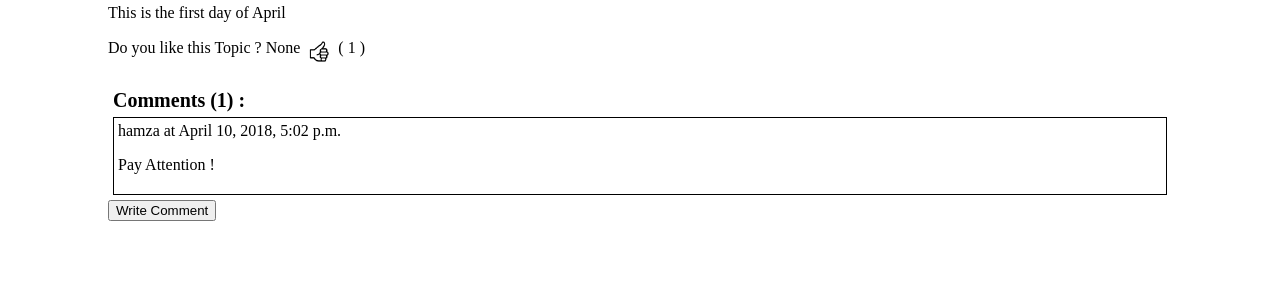
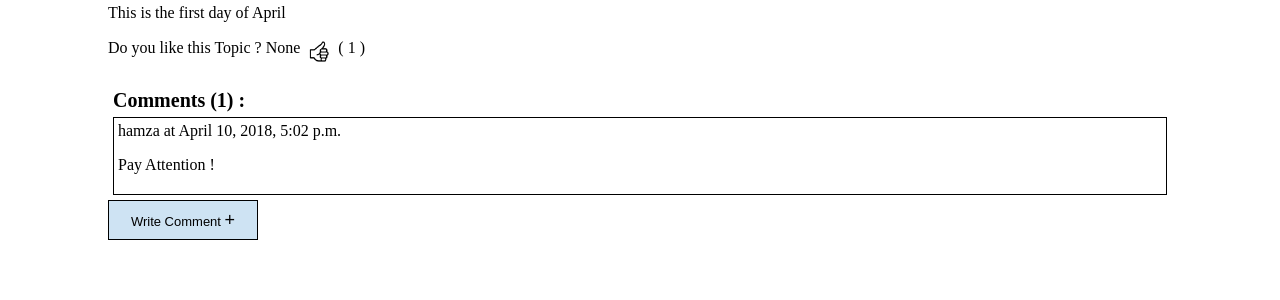
Before and after one commit to elhamza9/django-news, a Django app: a page that uses djangonews/djangonews/templates/topics/detail.html in a window 1280 px wide. Shown: the part 194-494 px from the top of the page. Run offline with Django 3.2, Linux system fonts and the light colour scheme; data comes from the database, SQL or seed files in the repository; both versions use the stored data as it was after the commit.

Commit message:
Style write comment btn

```diff
--- a/djangonews/djangonews/templates/topics/detail.html
+++ b/djangonews/djangonews/templates/topics/detail.html
@@ -61,7 +61,7 @@
             </li>
         </ul>
 
-        <button class="write-com-btn" onclick="toggleCommentBox()">Write Comment</button>
+        <button class="write-com-btn" onclick="toggleCommentBox()">Write Comment <span>+</span></button>
     </section>
 </div>
 {% endblock %}
--- a/djangonews/topics/static/topics/styles/main.css
+++ b/djangonews/topics/static/topics/styles/main.css
@@ -185,6 +185,19 @@ main.base-main {
     margin-bottom: 5px;
 }
 
+.topic-detail-wrapper .comments .write-com-btn {
+    display: block;
+    border: none;
+    width: 150px;
+    height: 40px;
+    border: 1px solid black;
+    background-color: #cee3f3;
+    font-size: 13px;
+}
+
+.topic-detail-wrapper .comments .write-com-btn span {
+    font-size: 18px;
+}
 
 .topic-form {
     padding:20px;
```
Also changed, not shown: djangonews/db.sqlite3.
